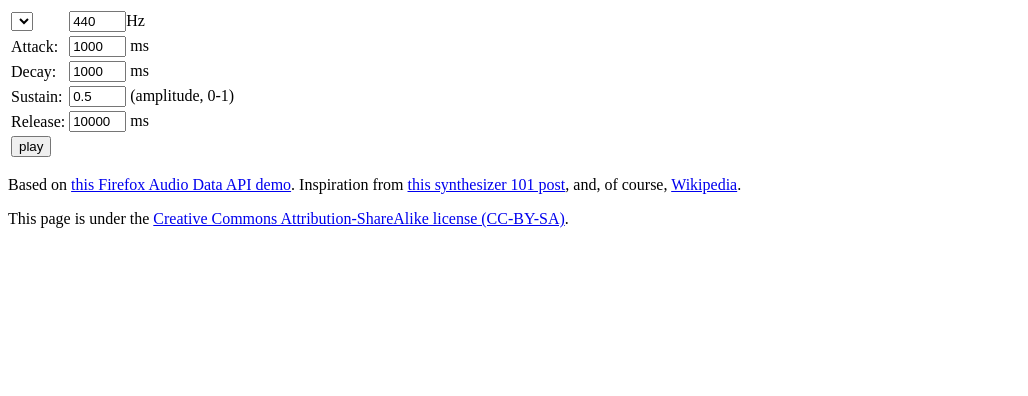
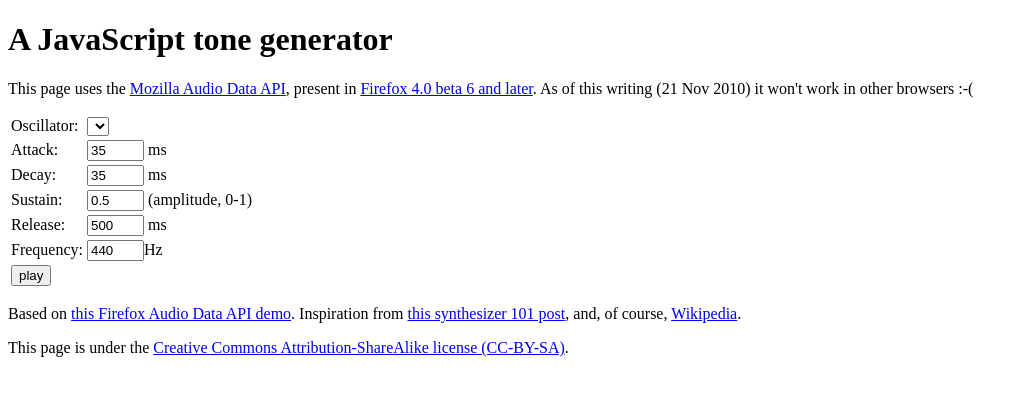
Before and after one commit to gpjt/moz-audio-data-api-experiments, a plain HTML site: page tones.html in a window 1280 px wide. Shown: the whole page, without its empty margins (0-1028 px from the left). Drawn offline with nearby package versions, Linux system fonts and the light colour scheme.

Commit message:
Changed default note/voice values, added some explanatory stuff

```diff
--- a/tones.html
+++ b/tones.html
@@ -160,14 +160,21 @@
 
     <body>
 
+        <h1>A JavaScript tone generator</h1>
+
+        <p>
+        This page uses the <a href="https://wiki.mozilla.org/Audio_Data_API#Complete_Example:_Creating_a_Web_Based_Tone_Generator">Mozilla Audio Data API</a>,
+        present in <a href="http://www.mozilla.com/firefox/beta/">Firefox 4.0 beta 6 and later</a>.  As of this writing (21 Nov 2010) it won't work in other browsers :-(
+
+
         <table>
             <tr>
                 <td>
+                    Oscillator:
+                </td>
+                <td>
                     <select id="id_oscillator">
                     </select>
-                </td>
-                <td>
-                    <input type="text" size="4" id="id_freq" value="440"><label for="hz">Hz</label>
                 </td>
             </tr>
             <tr>
@@ -175,7 +182,7 @@
                     Attack:
                 </td>
                 <td>
-                    <input type="text" size="4" id="id_attack" value="1000"> ms
+                    <input type="text" size="4" id="id_attack" value="35"> ms
                 </td>
             </tr>
             <tr>
@@ -183,7 +190,7 @@
                     Decay:
                 </td>
                 <td>
-                    <input type="text" size="4" id="id_decay" value="1000"> ms
+                    <input type="text" size="4" id="id_decay" value="35"> ms
                 </td>
             </tr>
             <tr>
@@ -199,7 +206,15 @@
                     Release:
                 </td>
                 <td>
-                    <input type="text" size="4" id="id_release" value="10000"> ms
+                    <input type="text" size="4" id="id_release" value="500"> ms
+                </td>
+            </tr>
+            <tr>
+                <td>
+                    Frequency:
+                </td>
+                <td>
+                    <input type="text" size="4" id="id_freq" value="440"><label for="hz">Hz</label>
                 </td>
             </tr>
             <tr>
```
